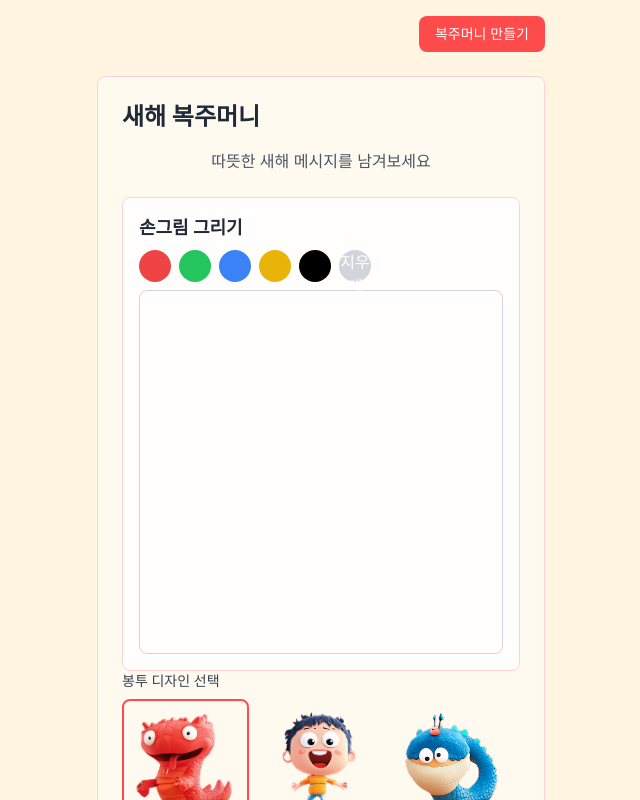
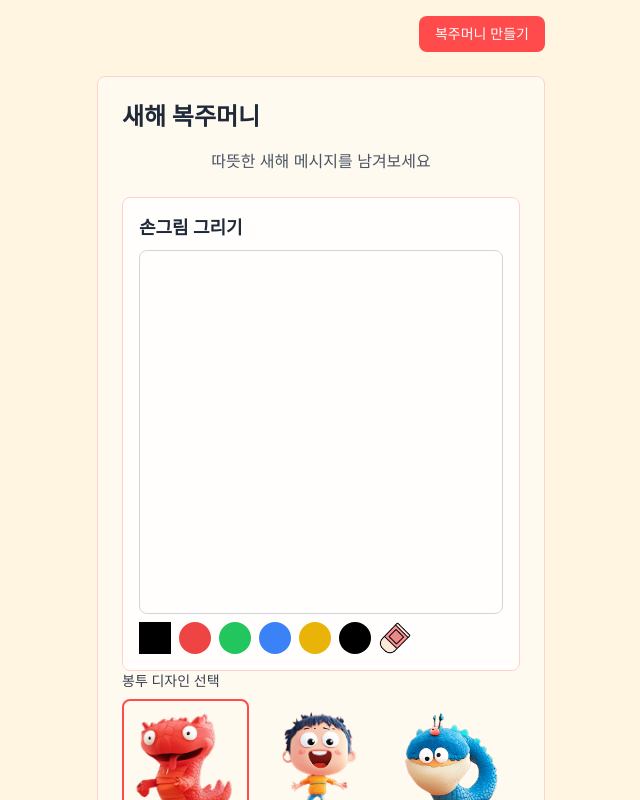
Before and after one commit to whddbsl/wish-tree-2025, a Next.js app: page /tree/1 in a window 1280 px wide. Shown: the top 800 px of the page, without its empty margins (319-959 px from the left). Built offline with nearby package versions, Linux system fonts and the light colour scheme; no server answers; the database is empty.

Commit message:
지우개 추가

```diff
--- a/src/components/Canvas.tsx
+++ b/src/components/Canvas.tsx
@@ -1,4 +1,5 @@
 import { useRef, useState, useEffect } from 'react';
+import Image from 'next/image';
 
 export default function Canvas() {
   const canvasRef = useRef<HTMLCanvasElement | null>(null);
@@ -70,15 +71,7 @@ export default function Canvas() {
 
   return (
     <div>
-      <div className="flex space-x-2 mb-2">
-        <button onClick={() => handleColorChange('#FF0000')} className="w-8 h-8 bg-red-500 rounded-full"></button>
-        <button onClick={() => handleColorChange('#00FF00')} className="w-8 h-8 bg-green-500 rounded-full"></button>
-        <button onClick={() => handleColorChange('#0000FF')} className="w-8 h-8 bg-blue-500 rounded-full"></button>
-        <button onClick={() => handleColorChange('#FFFF00')} className="w-8 h-8 bg-yellow-500 rounded-full"></button>
-        <button onClick={() => handleColorChange('#000000')} className="w-8 h-8 bg-black rounded-full"></button>
-        <button onClick={handleEraser} className="w-8 h-8 bg-gray-300 rounded-full">지우개</button>
-      </div>
-      <div className="border border-gray-300 rounded-lg overflow-hidden">
+      <div className="border border-gray-300 rounded-lg overflow-hidden mb-2">
         <canvas
           ref={canvasRef}
           width={300}
@@ -86,6 +79,17 @@ export default function Canvas() {
           className="w-full h-full"
         />
       </div>
+      <div className="flex items-center space-x-2">
+        <div className="w-8 h-8" style={{ backgroundColor: color, border: '2px solid #000' }}></div>
+        <button onClick={() => handleColorChange('#FF0000')} className="w-8 h-8 bg-red-500 rounded-full"></button>
+        <button onClick={() => handleColorChange('#00FF00')} className="w-8 h-8 bg-green-500 rounded-full"></button>
+        <button onClick={() => handleColorChange('#0000FF')} className="w-8 h-8 bg-blue-500 rounded-full"></button>
+        <button onClick={() => handleColorChange('#FFFF00')} className="w-8 h-8 bg-yellow-500 rounded-full"></button>
+        <button onClick={() => handleColorChange('#000000')} className="w-8 h-8 bg-black rounded-full"></button>
+        <button onClick={handleEraser} className="w-8 h-8">
+          <Image src="/images/eraser.png" alt="지우개" width={32} height={32} />
+        </button>
+      </div>
     </div>
   );
 }
```
Also changed, not shown: public/images/eraser.png (added).
